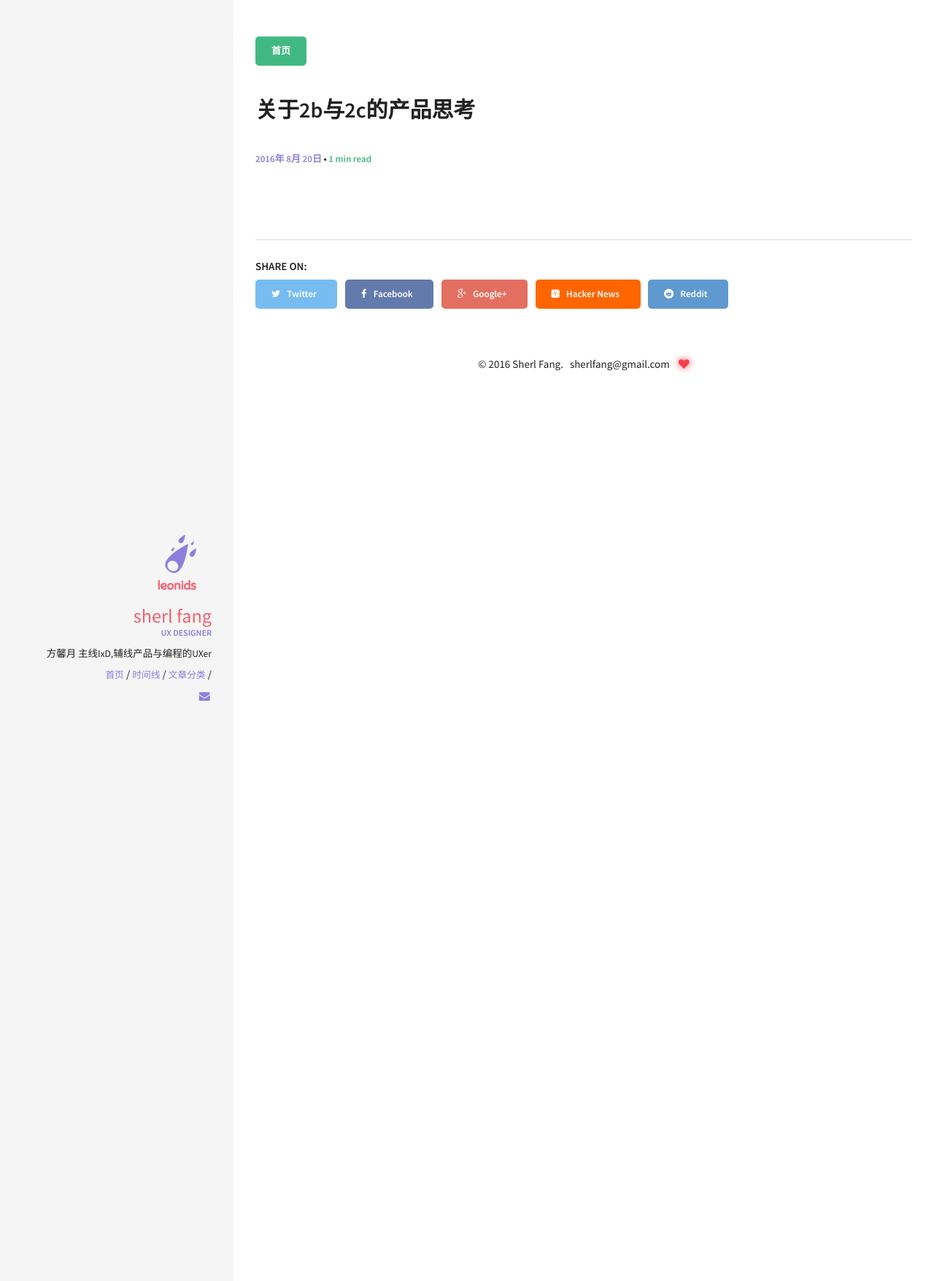
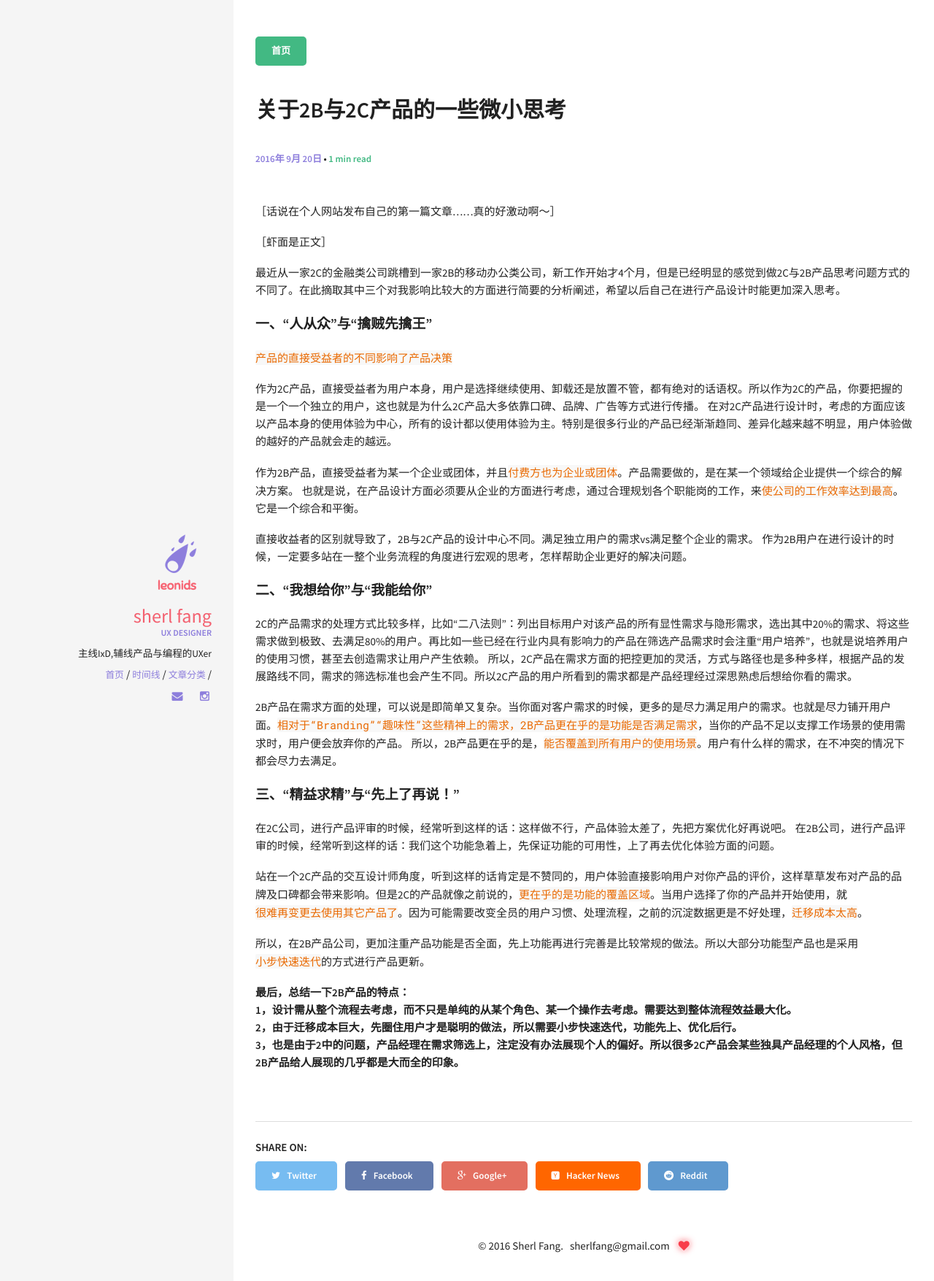
Before and after one commit to SherlFang/iamsherl, a Jekyll site: the page built from _posts/2016-08-20-about-2b-and-2c.md, in a window 1280 px wide. Shown: the top 1755 px of the page at 73% size. Built offline with Jekyll 4.4.1, drawn with Linux system fonts in a browser that asks for light colours.

Commit message:
发布《关于2B与2C产品的一些微小思考》

```diff
--- a/_config.yml
+++ b/_config.yml
@@ -14,7 +14,7 @@ url: # the base hostname & protocol for your site
 # Jekyll configuration
 ####################################
 #
-timezone:          Asia/China
+timezone:          China
 markdown:          kramdown
 highlighter:       rouge
 excerpt_separator: <!--more-->
@@ -36,7 +36,7 @@ owner:
   name: Sherl Fang
   avatar: leonids-logo.png
   job: "UX Designer"
-  bio: "方馨月  主线IxD,辅线产品与编程的UXer"
+  bio: "主线IxD,辅线产品与编程的UXer"
   email: sherlfang@gmail.com
   disqus-shortname:
   twitter: #username
@@ -52,7 +52,7 @@ owner:
   stackoverflow: #123456/username   from a "http://stackoverflow.com/users/123456/username" link
   linkedin: #username
   xing: #username
-  instagram: #username
+  instagram: sherlfang
   lastfm: #username
   tumblr: #username
   pinterest: #username
--- a/_posts/2016-08-20-about-2b-and-2c.md
+++ b/_posts/2016-08-20-about-2b-and-2c.md
@@ -1,7 +1,56 @@
 ---
 layout: post
-title:  "关于2b与2c的产品思考"
-date:   2016-08-20 15:07:19
+title:  "关于2B与2C产品的一些微小思考"
+date:   2016-09-20 19:48:19
 categories: [产品]
 comments: true
 ---
+［话说在个人网站发布自己的第一篇文章……真的好激动啊～］
+
+［虾面是正文］
+
+最近从一家2C的金融类公司跳槽到一家2B的移动办公类公司，新工作开始才4个月，但是已经明显的感觉到做2C与2B产品思考问题方式的不同了。在此摘取其中三个对我影响比较大的方面进行简要的分析阐述，希望以后自己在进行产品设计时能更加深入思考。
+
+<!--more-->
+
+
+
+#### 一、“人从众”与“擒贼先擒王”
+
+`产品的直接受益者的不同影响了产品决策`
+
+作为2C产品，直接受益者为用户本身，用户是选择继续使用、卸载还是放置不管，都有绝对的话语权。所以作为2C的产品，你要把握的是一个一个独立的用户，这也就是为什么2C产品大多依靠口碑、品牌、广告等方式进行传播。
+在对2C产品进行设计时，考虑的方面应该以产品本身的使用体验为中心，所有的设计都以使用体验为主。特别是很多行业的产品已经渐渐趋同、差异化越来越不明显，用户体验做的越好的产品就会走的越远。
+
+作为2B产品，直接受益者为某一个企业或团体，并且`付费方也为企业或团体`。产品需要做的，是在某一个领域给企业提供一个综合的解决方案。
+也就是说，在产品设计方面必须要从企业的方面进行考虑，通过合理规划各个职能岗的工作，来`使公司的工作效率达到最高`。它是一个综合和平衡。
+
+直接收益者的区别就导致了，2B与2C产品的设计中心不同。满足独立用户的需求vs满足整个企业的需求。
+作为2B用户在进行设计的时候，一定要多站在一整个业务流程的角度进行宏观的思考，怎样帮助企业更好的解决问题。
+
+
+
+#### 二、“我想给你”与“我能给你”
+
+2C的产品需求的处理方式比较多样，比如“二八法则”：列出目标用户对该产品的所有显性需求与隐形需求，选出其中20%的需求、将这些需求做到极致、去满足80%的用户。再比如一些已经在行业内具有影响力的产品在筛选产品需求时会注重“用户培养”，也就是说培养用户的使用习惯，甚至去创造需求让用户产生依赖。
+所以，2C产品在需求方面的把控更加的灵活，方式与路径也是多种多样，根据产品的发展路线不同，需求的筛选标准也会产生不同。所以2C产品的用户所看到的需求都是产品经理经过深思熟虑后想给你看的需求。
+
+2B产品在需求方面的处理，可以说是即简单又复杂。当你面对客户需求的时候，更多的是尽力满足用户的需求。也就是尽力铺开用户面。`相对于“Branding”“趣味性”这些精神上的需求，2B产品更在乎的是功能是否满足需求`，当你的产品不足以支撑工作场景的使用需求时，用户便会放弃你的产品。
+所以，2B产品更在乎的是，`能否覆盖到所有用户的使用场景`。用户有什么样的需求，在不冲突的情况下都会尽力去满足。
+
+
+#### 三、“精益求精”与“先上了再说！”
+
+在2C公司，进行产品评审的时候，经常听到这样的话：这样做不行，产品体验太差了，先把方案优化好再说吧。
+在2B公司，进行产品评审的时候，经常听到这样的话：我们这个功能急着上，先保证功能的可用性，上了再去优化体验方面的问题。
+
+站在一个2C产品的交互设计师角度，听到这样的话肯定是不赞同的，用户体验直接影响用户对你产品的评价，这样草草发布对产品的品牌及口碑都会带来影响。但是2C的产品就像之前说的，`更在乎的是功能的覆盖区域`。当用户选择了你的产品并开始使用，就`很难再变更去使用其它产品了`。因为可能需要改变全员的用户习惯、处理流程，之前的沉淀数据更是不好处理，`迁移成本太高`。
+
+所以，在2B产品公司，更加注重产品功能是否全面，先上功能再进行完善是比较常规的做法。所以大部分功能型产品也是采用`小步快速迭代`的方式进行产品更新。
+
+
+
+**最后，总结一下2B产品的特点：**
+**1，设计需从整个流程去考虑，而不只是单纯的从某个角色、某一个操作去考虑。需要达到整体流程效益最大化。**
+**2，由于迁移成本巨大，先圈住用户才是聪明的做法，所以需要小步快速迭代，功能先上、优化后行。**
+**3，也是由于2中的问题，产品经理在需求筛选上，注定没有办法展现个人的偏好。所以很多2C产品会某些独具产品经理的个人风格，但2B产品给人展现的几乎都是大而全的印象。**
--- a/_sass/components/_syntax-highlighting.scss
+++ b/_sass/components/_syntax-highlighting.scss
@@ -8,7 +8,8 @@ pre, code {
   color: #525252;
   font-size: 0.9em;
   background-color: #f8f8f8;
-  font-size: ($font-size-base - 3);
+  /*font-size: ($font-size-base - 3);*/
+  font-size: ($font-size-base);
 }
 code {
   color: #e96900;
--- a/_sass/pages/_tags.scss
+++ b/_sass/pages/_tags.scss
@@ -18,7 +18,7 @@ ul.tag-cloud {
     margin-bottom: 2em;
     .tag-group-title {
       color: $warning;
-      text-transform: capitalize;
+      text-transform: none;
     }
 
     .tag-item {
```
Also changed, not shown: _posts/2015-08-18-welcome-to-jekyll.md (deleted, +0 -28 lines), 9 other files.
